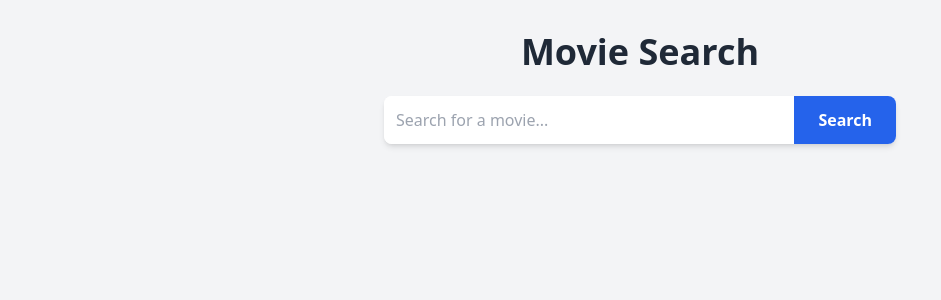
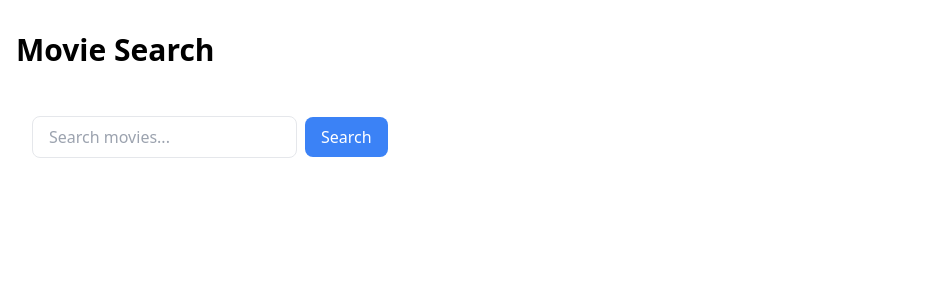
Before and after one commit to pdarceno/imdb-coding-challenge, a React (Vite) app in the folder imdb-frontend/: page / in a window 1280 px wide. Shown: the top 300 px of the page, without its empty margins (0-941 px from the left). Built offline with nearby package versions, Linux system fonts and the light colour scheme.

Commit message:
connected front and back

```diff
--- a/imdb-frontend/src/App.tsx
+++ b/imdb-frontend/src/App.tsx
@@ -1,17 +1,19 @@
-import React from "react";
 import { BrowserRouter as Router, Routes, Route } from "react-router-dom";
-import Home from "./pages/Home";
-import MovieDetailPage from "./pages/MovieDetailPage";
+import MovieSearch from "./components/MovieSearch";
+import MovieDetails from "./components/MovieDetails";
 
-const App: React.FC = () => {
+function App() {
   return (
     <Router>
-      <Routes>
-        <Route path="/" element={<Home />} />
-        <Route path="/movie/:id" element={<MovieDetailPage />} />
-      </Routes>
+      <div className="container mx-auto px-4">
+        <h1 className="text-3xl font-bold my-8">Movie Search</h1>
+        <Routes>
+          <Route path="/" element={<MovieSearch />} />
+          <Route path="/movie/:id" element={<MovieDetails />} />
+        </Routes>
+      </div>
     </Router>
   );
-};
+}
 
 export default App;
--- a/imdb-frontend/src/components/MovieDetails.tsx
+++ b/imdb-frontend/src/components/MovieDetails.tsx
@@ -0,0 +1,62 @@
+import { useEffect, useState } from "react";
+import { useParams } from "react-router-dom";
+import { getMovieDetails } from "../services/api";
+
+const MovieDetails = () => {
+  const { id } = useParams();
+  const [movie, setMovie] = useState<any>(null);
+  const [loading, setLoading] = useState(true);
+
+  useEffect(() => {
+    const fetchMovie = async () => {
+      try {
+        const data = await getMovieDetails(id!);
+        setMovie(data);
+      } catch (error) {
+        console.error("Error fetching movie:", error);
+      } finally {
+        setLoading(false);
+      }
+    };
+
+    fetchMovie();
+  }, [id]);
+
+  if (loading) return <div>Loading...</div>;
+  if (!movie) return <div>Movie not found</div>;
+
+  return (
+    <div className="container mx-auto px-4 py-8">
+      <div className="flex flex-col md:flex-row gap-8">
+        <div className="md:w-1/3">
+          <img
+            src={movie.Poster}
+            alt={movie.Title}
+            className="w-full rounded-lg shadow-lg"
+          />
+        </div>
+        <div className="md:w-2/3">
+          <h1 className="text-3xl font-bold mb-4">{movie.Title}</h1>
+          <p className="text-gray-600 mb-4">
+            {movie.Year} • {movie.Runtime} • {movie.Rated}
+          </p>
+          <p className="mb-4">{movie.Plot}</p>
+          <div className="mb-4">
+            <strong>Director:</strong> {movie.Director}
+          </div>
+          <div className="mb-4">
+            <strong>Cast:</strong> {movie.Actors}
+          </div>
+          <div className="mb-4">
+            <strong>Genre:</strong> {movie.Genre}
+          </div>
+          <div className="mb-4">
+            <strong>IMDb Rating:</strong> {movie.imdbRating}
+          </div>
+        </div>
+      </div>
+    </div>
+  );
+};
+
+export default MovieDetails;
--- /dev/null
+++ b/imdb-frontend/src/components/MovieSearch.tsx
@@ -0,0 +1,60 @@
+import React, { useState } from "react";
+import { searchMovies } from "../services/api";
+import { Link } from "react-router-dom";
+
+const MovieSearch = () => {
+  const [query, setQuery] = useState("");
+  const [movies, setMovies] = useState([]);
+  const [loading, setLoading] = useState(false);
+
+  const handleSearch = async (e: React.FormEvent) => {
+    e.preventDefault();
+    setLoading(true);
+    try {
+      const data = await searchMovies(query);
+      setMovies(data.Search || []);
+    } catch (error) {
+      console.error("Error searching movies:", error);
+    }
+    setLoading(false);
+  };
+
+  return (
+    <div className="p-4">
+      <form onSubmit={handleSearch} className="mb-4">
+        <input
+          type="text"
+          value={query}
+          onChange={(e) => setQuery(e.target.value)}
+          className="px-4 py-2 border rounded-lg mr-2"
+          placeholder="Search movies..."
+        />
+        <button
+          type="submit"
+          className="px-4 py-2 bg-blue-500 text-white rounded-lg hover:bg-blue-600"
+          disabled={loading}
+        >
+          {loading ? "Searching..." : "Search"}
+        </button>
+      </form>
+
+      <div className="grid grid-cols-1 md:grid-cols-3 gap-4">
+        {movies.map((movie: any) => (
+          <Link to={`/movie/${movie.imdbID}`} key={movie.imdbID}>
+            <div key={movie.imdbID} className="border rounded-lg p-4">
+              <img
+                src={movie.Poster}
+                alt={movie.Title}
+                className="w-full h-64 object-cover rounded mb-2"
+              />
+              <h3 className="font-bold">{movie.Title}</h3>
+              <p className="text-gray-600">{movie.Year}</p>
+            </div>
+          </Link>
+        ))}
+      </div>
+    </div>
+  );
+};
+
+export default MovieSearch;
--- a/imdb-frontend/src/services/api.ts
+++ b/imdb-frontend/src/services/api.ts
@@ -0,0 +1,13 @@
+import axios from "axios";
+
+const API_URL = "http://localhost:3001/api";
+
+export const searchMovies = async (query: string) => {
+  const response = await axios.get(`${API_URL}/movies/search?query=${query}`);
+  return response.data;
+};
+
+export const getMovieDetails = async (id: string) => {
+  const response = await axios.get(`${API_URL}/movies/${id}`);
+  return response.data;
+};
```
